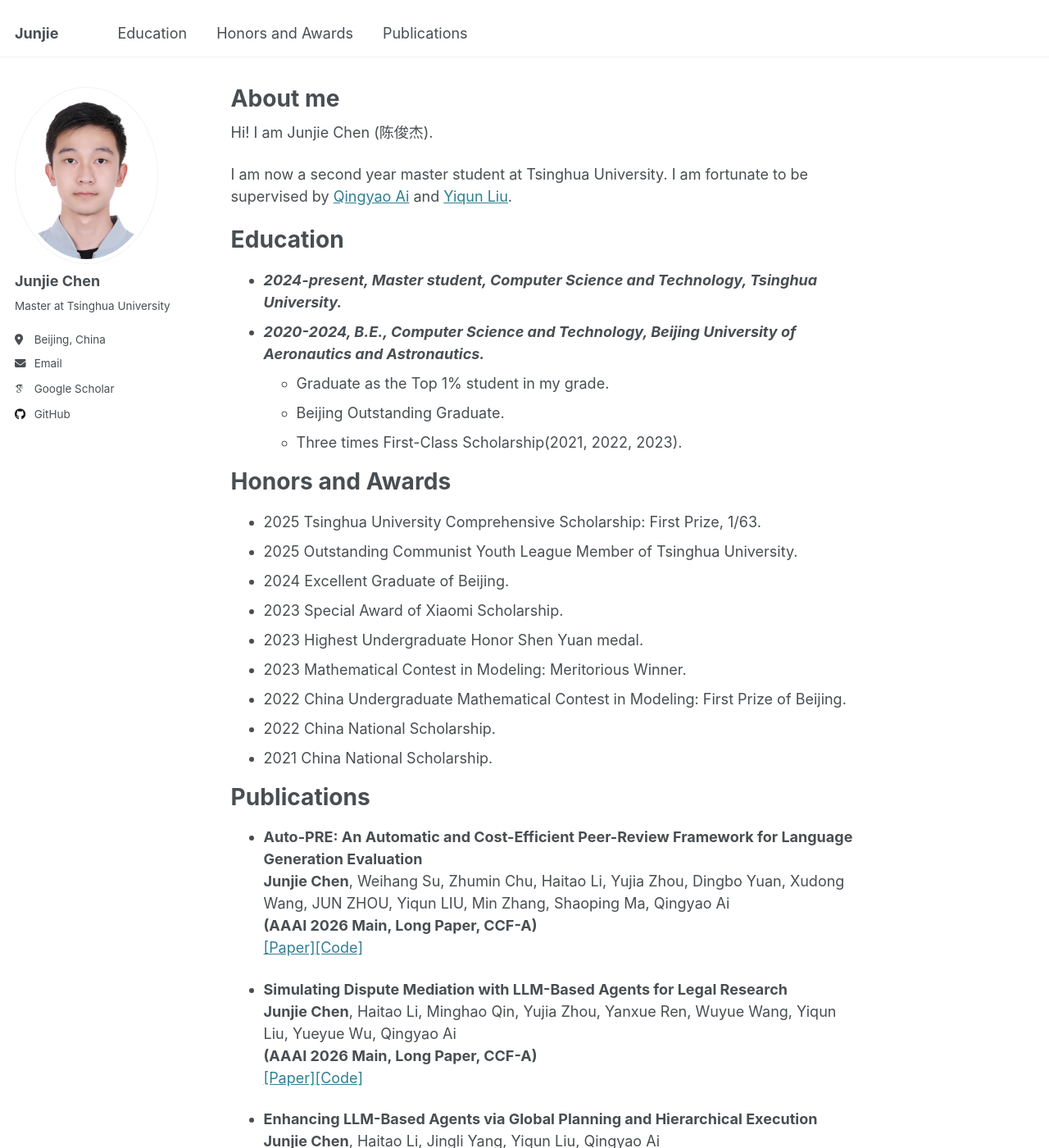
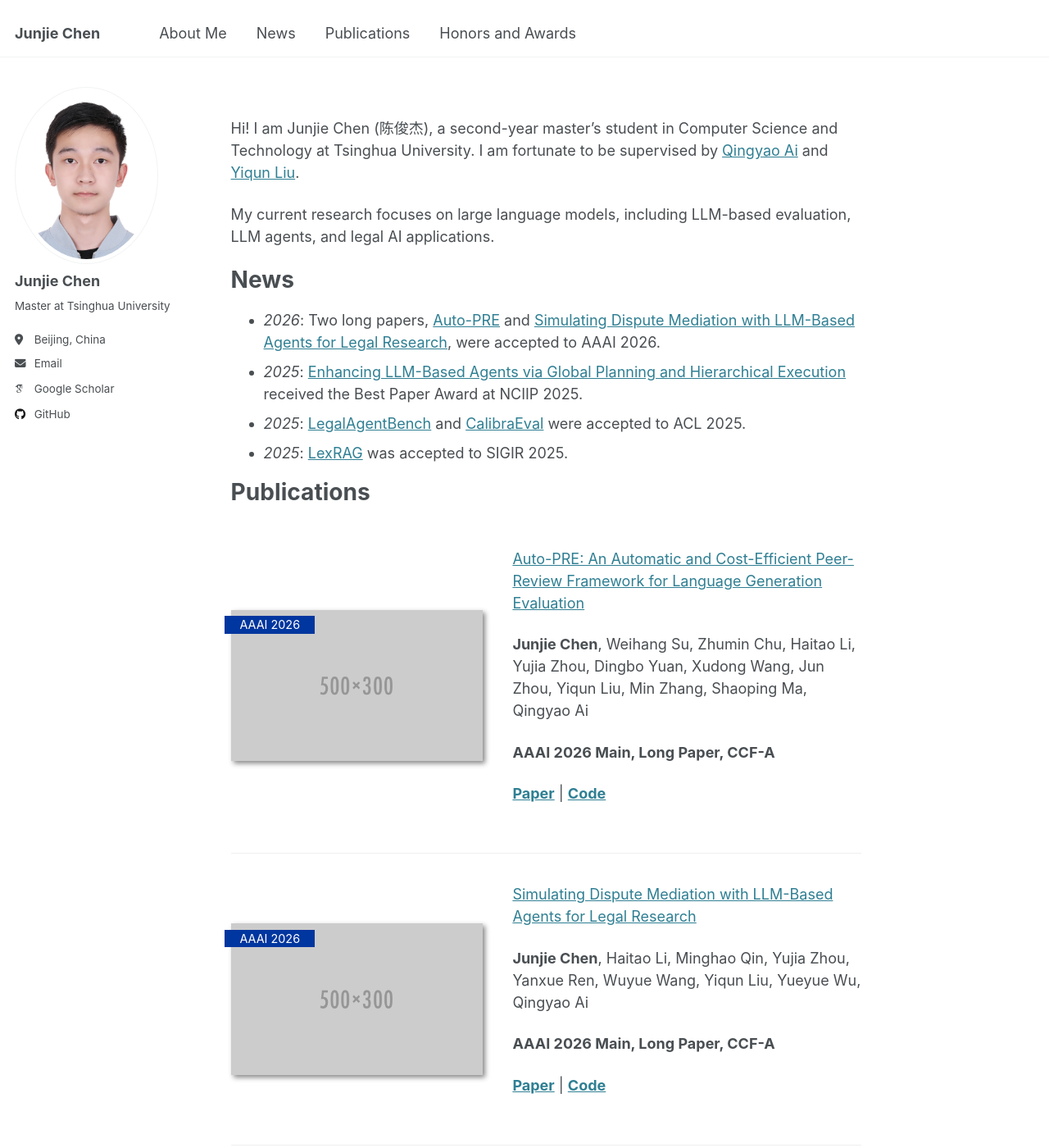
Before and after one commit to cjj826/cjj826.github.io, a Jekyll site: the page built from _pages/about.md, in a window 1280 px wide and 1400 px high. Shown: the whole window at 82% size. Built offline with Jekyll 4.4.1, drawn with Linux system fonts in a browser that asks for light colours; some web fonts are replaced; some of the changed text lies outside the part shown.

Commit message:
Update homepage layout

```diff
--- a/_config.yml
+++ b/_config.yml
@@ -9,10 +9,10 @@
 # Basic Site Settings
 locale                   : "en-US"
 site_theme               : "default"
-title                    : "Junjie"
+title                    : "Junjie Chen"
 title_separator          : "-"
-name                     : &name "Your Name"
-description              : &description "personal description"
+name                     : &name "Junjie Chen"
+description              : &description "Master's student at Tsinghua University working on LLM evaluation, agents, and legal AI."
 url                      : https://cjj826.github.io # the base hostname & protocol for your site e.g. "https://[your GitHub username].github.io"
 baseurl                  : "" # the subpath of your site, e.g. "/blog"
 repository               : "cjj826/cjj826.github.io"
@@ -340,8 +340,4 @@ tag_archive:
 
 
 # HTML Compression
-# - http://jch.penibelst.de/
-compress_html:
-  clippings: all
-  ignore:
-    envs: development
+# - http://jch.pen
--- a/_pages/about.md
+++ b/_pages/about.md
@@ -1,77 +1,17 @@
 ---
 permalink: /
-title: "About me"
-excerpt: "Junjie Chen"
+title: ""
+excerpt: ""
 author_profile: true
 redirect_from:
   - /about/
   - /about.html
 ---
-Hi! I am Junjie Chen (陈俊杰).
 
-I am now a second year master student at Tsinghua University.  I am fortunate to be supervised by [Qingyao Ai](http://www.thuir.cn/group/~aiqy/) and [Yiqun Liu](http://www.thuir.cn/group/~YQLiu/).
+{% include_relative includes/intro.md %}
 
+{% include_relative includes/news.md %}
 
-Education
-======
-* ***2024-present, Master student, Computer Science and Technology, Tsinghua University.***
-* ***2020-2024, B.E., Computer Science and Technology, Beijing University of Aeronautics and Astronautics.*** \
-  * Graduate as the Top 1% student in my grade.
-  * Beijing Outstanding Graduate.
-  * Three times First-Class Scholarship(2021, 2022, 2023).
+{% include_relative includes/pubs.md %}
 
-Honors and Awards
-======
-* 2025 Tsinghua University Comprehensive Scholarship: First Prize, 1/63.
-* 2025 Outstanding Communist Youth League Member of Tsinghua University.
-* 2024 Excellent Graduate of Beijing.
-* 2023 Special Award of Xiaomi Scholarship.
-* 2023 Highest Undergraduate Honor Shen Yuan medal.
-* 2023 Mathematical Contest in Modeling: Meritorious Winner.
-* 2022 China Undergraduate Mathematical Contest in Modeling: First Prize of Beijing.
-* 2022 China National Scholarship.
-* 2021 China National Scholarship.
-
-
-Publications
-======
-* **Auto-PRE: An Automatic and Cost-Efficient Peer-Review Framework for Language Generation Evaluation**<br>
-  **Junjie Chen**, Weihang Su, Zhumin Chu, Haitao Li, Yujia Zhou, Dingbo Yuan, Xudong Wang, JUN ZHOU, Yiqun LIU, Min Zhang, Shaoping Ma, Qingyao Ai<br>
-  **(AAAI 2026 Main, Long Paper, CCF-A)**<br>
-  [[Paper]](https://arxiv.org/pdf/2410.12265)[[Code]](https://github.com/cjj826/Auto-PRE)
-
-* **Simulating Dispute Mediation with LLM-Based Agents for Legal Research**<br>
-  **Junjie Chen**, Haitao Li, Minghao Qin, Yujia Zhou, Yanxue Ren, Wuyue Wang, Yiqun Liu, Yueyue Wu, Qingyao Ai<br>
-  **(AAAI 2026 Main, Long Paper, CCF-A)**<br>
-  [[Paper]](https://arxiv.org/pdf/2509.06586)[[Code]](https://github.com/cjj826/AgentMediation)
-
-* **Enhancing LLM-Based Agents via Global Planning and Hierarchical Execution**<br>
-  **Junjie Chen**, Haitao Li, Jingli Yang, Yiqun Liu, Qingyao Ai<br>
-  **(NCIIP 2025, Best Paper)**<br>
-  [[Paper]](https://arxiv.org/pdf/2504.16563)[[Code]](https://github.com/cjj826/GoalAct)
-
-* **Overview of the NTCIR-18 Automatic Evaluation of LLMs (AEOLLM) Task**<br>
-  **Junjie Chen**, Haitao Li, Zhumin Chu, Yiqun Liu, Qingyao Ai<br>
-  **(NTCIR-18)**<br>
-  [[Paper]](https://arxiv.org/pdf/2503.13038)[[Code]](https://huggingface.co/spaces/THUIR/AEOLLM)
-
-* **LegalAgentBench: Evaluating LLM Agents in Legal Domain** <br>
-  Haitao Li\*, **Junjie Chen\***, Jingli Yang, Qingyao Ai, Wei Jia, Youfeng Liu, Kai Lin, Yueyue Wu, Guozhi Yuan, Yiran Hu, Wuyue Wang, Yiqun Liu, Minlie Huang (\* Equal contribution)<br>
-  **(ACL 2025 Main, Long Paper, CCF-A)**<br>
-  [[Paper]](https://arxiv.org/pdf/2412.17259)[[Code]](https://github.com/CSHaitao/LegalAgentBench.)
-
-* **Calibraeval: Calibrating prediction distribution to mitigate selection bias in llms-as-judges.** <br>
-  Haitao Li, **Junjie Chen**, Qingyao Ai, Zhumin Chu, Yujia Zhou, Qian Dong, Yiqun Liu<br>
-  **(ACL 2025 Main, Long Paper, CCF-A)**<br>
-  [[Paper]](https://arxiv.org/abs/2410.15393)[[Code]](https://github.com/CSHaitao/CalibraEval)
-
-* **Llms-as-judges: a comprehensive survey on llm-based evaluation methods**<br>
-  Haitao Li, Qian Dong, **Junjie Chen**, Huixue Su, Yujia Zhou, Qingyao Ai, Ziyi Ye, Yiqun Liu<br>
-  [[Paper]](https://arxiv.org/pdf/2412.05579)
-
-* **LexRAG: Benchmarking Retrieval-Augmented Generation in Multi-Turn Legal Consultation Conversation**<br>
-  Haitao Li, Yifan Chen, Yiran Hu, Qingyao Ai, **Junjie Chen**, Xiaoyu Yang, Jianhui Yang, Yueyue Wu, Zeyang Liu, Yiqun Liu<br>
-  **(SIGIR 2025, Long Paper, CCF-A)**<br>
-  [[Paper]](https://arxiv.org/pdf/2502.20640)[[Code]](https://github.com/CSHaitao/LexRAG)
-
-<script type="text/javascript" id="mapmyvisitors" src="//mapmyvisitors.com/map.js?d=cKc7Wx7G5hG6Og0yBAYJLS_gR5Sc2FMlfnB9zn0pRhE&cl=ffffff&w=a"></script>
+{% include_relative includes/others.md %}
--- /dev/null
+++ b/_pages/includes/intro.md
@@ -0,0 +1,5 @@
+<span class='anchor' id='about-me'></span>
+
+Hi! I am Junjie Chen (陈俊杰), a second-year master's student in Computer Science and Technology at Tsinghua University. I am fortunate to be supervised by [Qingyao Ai](http://www.thuir.cn/group/~aiqy/) and [Yiqun Liu](http://www.thuir.cn/group/~YQLiu/).
+
+My current research focuses on large language models, including LLM-based evaluation, LLM agents, and legal AI applications.
--- /dev/null
+++ b/_pages/includes/news.md
@@ -0,0 +1,6 @@
+# News
+
+- *2026*: Two long papers, [Auto-PRE](https://arxiv.org/pdf/2410.12265) and [Simulating Dispute Mediation with LLM-Based Agents for Legal Research](https://arxiv.org/pdf/2509.06586), were accepted to AAAI 2026.
+- *2025*: [Enhancing LLM-Based Agents via Global Planning and Hierarchical Execution](https://arxiv.org/pdf/2504.16563) received the Best Paper Award at NCIIP 2025.
+- *2025*: [LegalAgentBench](https://arxiv.org/pdf/2412.17259) and [CalibraEval](https://arxiv.org/abs/2410.15393) were accepted to ACL 2025.
+- *2025*: [LexRAG](https://arxiv.org/pdf/2502.20640) was accepted to SIGIR 2025.
--- /dev/null
+++ b/_pages/includes/others.md
@@ -0,0 +1,21 @@
+# Honors and Awards
+
+- 2025 Tsinghua University Comprehensive Scholarship: First Prize, 1/63.
+- 2025 Outstanding Communist Youth League Member of Tsinghua University.
+- 2024 Excellent Graduate of Beijing.
+- 2023 Special Award of Xiaomi Scholarship.
+- 2023 Highest Undergraduate Honor Shen Yuan Medal.
+- 2023 Mathematical Contest in Modeling: Meritorious Winner.
+- 2022 China Undergraduate Mathematical Contest in Modeling: First Prize of Beijing.
+- 2022 China National Scholarship.
+- 2021 China National Scholarship.
+
+# Education
+
+- ***2024-present***, Master student, Computer Science and Technology, Tsinghua University.
+- ***2020-2024***, B.E., Computer Science and Technology, Beijing University of Aeronautics and Astronautics.
+  - Graduated as a Top 1% student in my grade.
+  - Beijing Outstanding Graduate.
+  - Three-time First-Class Scholarship recipient (2021, 2022, 2023).
+
+<script type="text/javascript" id="mapmyvisitors" src="//mapmyvisitors.com/map.js?d=cKc7Wx7G5hG6Og0yBAYJLS_gR5Sc2FMlfnB9zn0pRhE&cl=ffffff&w=a"></script>
--- /dev/null
+++ b/_pages/includes/pubs.md
@@ -0,0 +1,103 @@
+# Publications
+
+<div class='paper-box'><div class='paper-box-image'><div><div class="badge">AAAI 2026</div><img src='images/500x300.png' alt="Auto-PRE" width="100%"></div></div>
+<div class='paper-box-text' markdown="1">
+
+[Auto-PRE: An Automatic and Cost-Efficient Peer-Review Framework for Language Generation Evaluation](https://arxiv.org/pdf/2410.12265)
+
+**Junjie Chen**, Weihang Su, Zhumin Chu, Haitao Li, Yujia Zhou, Dingbo Yuan, Xudong Wang, Jun Zhou, Yiqun Liu, Min Zhang, Shaoping Ma, Qingyao Ai
+
+**AAAI 2026 Main, Long Paper, CCF-A**
+
+[**Paper**](https://arxiv.org/pdf/2410.12265) | [**Code**](https://github.com/cjj826/Auto-PRE)
+</div>
+</div>
+
+<div class='paper-box'><div class='paper-box-image'><div><div class="badge">AAAI 2026</div><img src='images/500x300.png' alt="AgentMediation" width="100%"></div></div>
+<div class='paper-box-text' markdown="1">
+
+[Simulating Dispute Mediation with LLM-Based Agents for Legal Research](https://arxiv.org/pdf/2509.06586)
+
+**Junjie Chen**, Haitao Li, Minghao Qin, Yujia Zhou, Yanxue Ren, Wuyue Wang, Yiqun Liu, Yueyue Wu, Qingyao Ai
+
+**AAAI 2026 Main, Long Paper, CCF-A**
+
+[**Paper**](https://arxiv.org/pdf/2509.06586) | [**Code**](https://github.com/cjj826/AgentMediation)
+</div>
+</div>
+
+<div class='paper-box'><div class='paper-box-image'><div><div class="badge">NCIIP 2025</div><img src='images/500x300.png' alt="GoalAct" width="100%"></div></div>
+<div class='paper-box-text' markdown="1">
+
+[Enhancing LLM-Based Agents via Global Planning and Hierarchical Execution](https://arxiv.org/pdf/2504.16563)
+
+**Junjie Chen**, Haitao Li, Jingli Yang, Yiqun Liu, Qingyao Ai
+
+**NCIIP 2025, Best Paper**
+
+[**Paper**](https://arxiv.org/pdf/2504.16563) | [**Code**](https://github.com/cjj826/GoalAct)
+</div>
+</div>
+
+<div class='paper-box'><div class='paper-box-image'><div><div class="badge">NTCIR-18</div><img src='images/500x300.png' alt="AEOLLM" width="100%"></div></div>
+<div class='paper-box-text' markdown="1">
+
+[Overview of the NTCIR-18 Automatic Evaluation of LLMs (AEOLLM) Task](https://arxiv.org/pdf/2503.13038)
+
+**Junjie Chen**, Haitao Li, Zhumin Chu, Yiqun Liu, Qingyao Ai
+
+**NTCIR-18**
+
+[**Paper**](https://arxiv.org/pdf/2503.13038) | [**Code**](https://huggingface.co/spaces/THUIR/AEOLLM)
+</div>
+</div>
+
+<div class='paper-box'><div class='paper-box-image'><div><div class="badge">ACL 2025</div><img src='images/500x300.png' alt="LegalAgentBench" width="100%"></div></div>
+<div class='paper-box-text' markdown="1">
+
+[LegalAgentBench: Evaluating LLM Agents in Legal Domain](https://arxiv.org/pdf/2412.17259)
+
+Haitao Li\*, **Junjie Chen\***, Jingli Yang, Qingyao Ai, Wei Jia, Youfeng Liu, Kai Lin, Yueyue Wu, Guozhi Yuan, Yiran Hu, Wuyue Wang, Yiqun Liu, Minlie Huang (\* Equal contribution)
+
+**ACL 2025 Main, Long Paper, CCF-A**
+
+[**Paper**](https://arxiv.org/pdf/2412.17259) | [**Code**](https://github.com/CSHaitao/LegalAgentBench)
+</div>
+</div>
+
+<div class='paper-box'><div class='paper-box-image'><div><div class="badge">ACL 2025</div><img src='images/500x300.png' alt="CalibraEval" width="100%"></div></div>
+<div class='paper-box-text' markdown="1">
+
+[CalibraEval: Calibrating Prediction Distribution to Mitigate Selection Bias in LLMs-as-Judges](https://arxiv.org/abs/2410.15393)
+
+Haitao Li, **Junjie Chen**, Qingyao Ai, Zhumin Chu, Yujia Zhou, Qian Dong, Yiqun Liu
+
+**ACL 2025 Main, Long Paper, CCF-A**
+
+[**Paper**](https://arxiv.org/abs/2410.15393) | [**Code**](https://github.com/CSHaitao/CalibraEval)
+</div>
+</div>
+
+<div class='paper-box'><div class='paper-box-image'><div><div class="badge">Survey</div><img src='images/500x300.png' alt="LLMs-as-Judges survey" width="100%"></div></div>
+<div class='paper-box-text' markdown="1">
+
+[LLMs-as-Judges: A Comprehensive Survey on LLM-Based Evaluation Methods](https://arxiv.org/pdf/2412.05579)
+
+Haitao Li, Qian Dong, **Junjie Chen**, Huixue Su, Yujia Zhou, Qingyao Ai, Ziyi Ye, Yiqun Liu
+
+[**Paper**](https://arxiv.org/pdf/2412.05579)
+</div>
+</div>
+
+<div class='paper-box'><div class='paper-box-image'><div><div class="badge">SIGIR 2025</div><img src='images/500x300.png' alt="LexRAG" width="100%"></div></div>
+<div class='paper-box-text' markdown="1">
+
+[LexRAG: Benchmarking Retrieval-Augmented Generation in Multi-Turn Legal Consultation Conversation](https://arxiv.org/pdf/2502.20640)
+
+Haitao Li, Yifan Chen, Yiran Hu, Qingyao Ai, **Junjie Chen**, Xiaoyu Yang, Jianhui Yang, Yueyue Wu, Zeyang Liu, Yiqun Liu
+
+**SIGIR 2025, Long Paper, CCF-A**
+
+[**Paper**](https://arxiv.org/pdf/2502.20640) | [**Code**](https://github.com/CSHaitao/LexRAG)
+</div>
+</div>
--- a/assets/css/main.scss
+++ b/assets/css/main.scss
@@ -40,3 +40,70 @@
     "vendor/font-awesome/brands",
     "vendor/magnific-popup/magnific-popup"
 ;
+
+.paper-box {
+    display: flex;
+    justify-content: left;
+    align-items: center;
+    flex-direction: row;
+    flex-wrap: wrap;
+    border-bottom: 1px #efefef solid;
+    padding: 2em 0;
+
+    .paper-box-image {
+        justify-content: center;
+        display: flex;
+        width: 100%;
+        order: 2;
+
+        img {
+            max-width: 400px;
+            box-shadow: 3px 3px 6px #888;
+            object-fit: cover;
+        }
+    }
+
+    .paper-box-text {
+        max-width: 100%;
+        order: 1;
+    }
+
+    @include breakpoint($medium) {
+        .paper-box-image {
+            justify-content: left;
+            min-width: 200px;
+            max-width: 40%;
+            order: 1;
+        }
+
+        .paper-box-text {
+            justify-content: left;
+            padding-left: 2em;
+            max-width: 60%;
+            order: 2;
+        }
+    }
+}
+
+$scroll_offset: 2em;
+
+h1:before,
+.anchor:before {
+    content: "";
+    display: block;
+    position: relative;
+    width: 0;
+    height: $scroll_offset;
+    margin-top: -$scroll_offset;
+}
+
+.badge {
+    padding-left: 1rem;
+    padding-right: 1rem;
+    position: absolute;
+    margin-top: .5em;
+    margin-left: -.5em;
+    color: #fff;
+    background-color: #00369f;
+    font-size: .8em;
+}
```
Also changed, not shown: _data/navigation.yml (+6 -4 lines).
